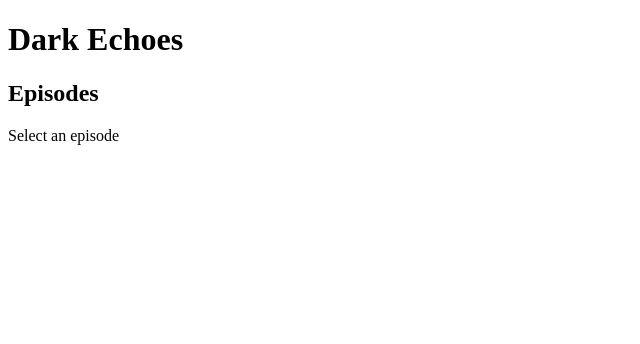
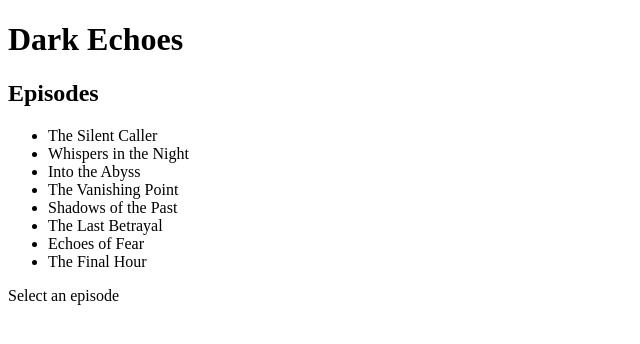
Before and after one commit to ebarbosa27/DarkEchoes, a React (Vite) app: page / in a window 1280 px wide. Shown: the top 344 px of the page, without its empty margins (0-640 px from the left). Built offline with nearby package versions, Linux system fonts and the light colour scheme.

Commit message:
mapped out list of episodes from data

```diff
--- a/src/App.jsx
+++ b/src/App.jsx
@@ -1,4 +1,5 @@
 import { useState } from "react";
+import { episodeList } from "./data.js";
 
 export default function App() {
   const { selectedEpisode, setSelectedEpisode } = useState(null);
@@ -6,20 +7,26 @@ export default function App() {
   return (
     <>
       <h1>Dark Echoes</h1>
-      <div>
-        <div>
+      <main>
+        <section>
           <h2>Episodes</h2>
-          {/* List items here */}
-        </div>
-        {selectedEpisode ? (
-          <div>
-            <h2>{selectedEpisode.title}</h2>
-            {selectedEpisode}
-          </div>
-        ) : (
-          <div>Select an episode</div>
-        )}
-      </div>
+          <ul>
+            {episodeList.map((episode) => {
+              return <li>{episode.title}</li>;
+            })}
+          </ul>
+        </section>
+        <section>
+          {selectedEpisode ? (
+            <>
+              <h2>{selectedEpisode.title}</h2>
+              <div>{selectedEpisode}</div>
+            </>
+          ) : (
+            <p>Select an episode</p>
+          )}
+        </section>
+      </main>
     </>
   );
 }
```
